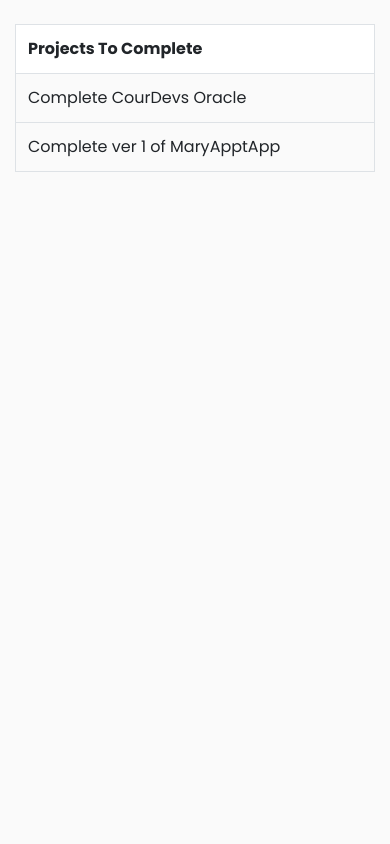
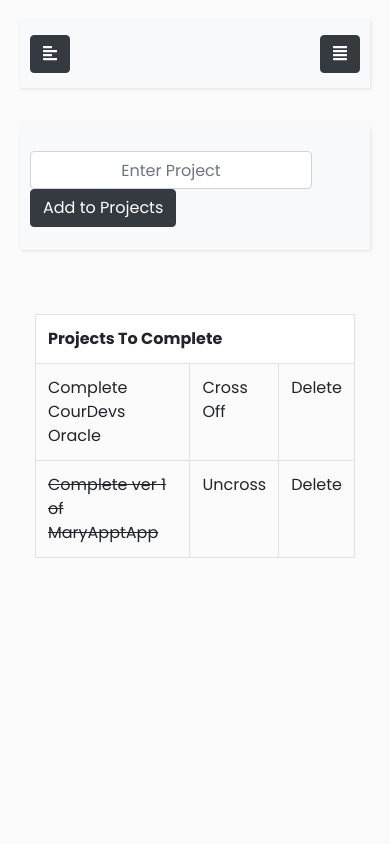
Before and after one commit to courthub74/CourDevs-Solutions, a Django app: page /projects/ in a window 390 px wide. Run offline with Django 3.2, Linux system fonts and the light colour scheme; data comes from the database, SQL or seed files in the repository; both versions use the stored data as it was after the commit; some libraries are stand-ins or nearby versions.

Commit message:
Projects Button added

```diff
--- /dev/null
+++ b/courdevs/forms.py
@@ -0,0 +1,2 @@
+from django import forms
+from .models import Projects
--- a/courdevs/templates/main.html
+++ b/courdevs/templates/main.html
@@ -31,7 +31,7 @@
                     <div class="collapse navbar-collapse" id="navbarSupportedContent">
                         <ul class="nav navbar-nav ml-auto">
                             <li class="nav-item active">
-                                <a class="nav-link" href="#">Projects</a>
+                                <a class="nav-link" href="{% url 'projects' %}">Projects</a>
                             </li>
                             <li class="nav-item">
                                 <a class="nav-link" href="#">Deliverables</a>
--- a/courdevs/templates/projects.html
+++ b/courdevs/templates/projects.html
@@ -3,7 +3,42 @@
 {% block content %}
 
 
+<div id="content">
 
+          <nav class="navbar navbar-expand-lg navbar-light bg-light">
+                <div class="container-fluid">
+
+                    <button type="button" id="sidebarCollapse" class="btn btn-dark mr-5">
+                        <i class="fas fa-align-left"></i>
+                        <span>Toggle Sidebar</span>
+                    </button>
+                    <button class="btn btn-dark d-inline-block d-lg-none ml-auto" type="button" data-toggle="collapse" data-target="#navbarSupportedContent" aria-controls="navbarSupportedContent" aria-expanded="false" aria-label="Toggle navigation">
+                        <i class="fas fa-align-justify"></i>
+                    </button>
+
+                    <!--Navbar Links-->
+                    <div class="collapse navbar-collapse" id="navbarSupportedContent">
+                        <ul class="nav navbar-nav ml-auto">
+                            <li class="nav-item active">
+                                <a class="nav-link" href="{% url 'projects' %}">Projects</a>
+                            </li>
+                            <li class="nav-item">
+                                <a class="nav-link" href="#">Deliverables</a>
+                            </li>
+                            <li class="nav-item">
+                                <a class="nav-link" href="#">Practices</a>
+                            </li>
+
+                        </ul>
+                    </div>
+
+                    <!--Entry Form-->
+
+                </div>
+            </nav>
+
+
+<!--BASIC VERSION-->
 <!-- {% if all_projects %}
 {% for stuff in all_projects %}
 
@@ -15,6 +50,37 @@
 {% endfor %}
 {% endif %} -->
 
+
+			<nav class="navbar navbar-expand-sm navbar-light bg-light">
+                <div class="container-fluid">
+
+                	<style type="text/css">
+                		.center {
+                			text-align: center;
+                		}
+                		.center-block {
+                			margin-right: auto;
+                			margin-left: auto;
+                		}
+                	</style>
+
+                	<div class="center-block">
+						<form class="form-inline my-2 my-lg-0" method="POST">
+                    		<input class="form-control mr-5 center" size="90" placeholder="Enter Project" name="projects">
+                    		<button type="button" class="btn btn-dark">Add to Projects</button>
+                    	</form>
+                    </div>
+
+                </div>
+            </nav>
+
+<!--STRIKER-->
+<style type="text/css">
+	.striker {
+		text-decoration: line-through;
+	}
+</style>
+
 	{% if all_projects %}
 		<div class="container">
 			<br>
@@ -24,13 +90,17 @@
         				{% if stuff.projectscomplete %}
 
         				<tr>
-        					<td>{{ stuff.projects }}</td>
+        					<td class="striker">{{ stuff.projects }}</td>
+        					<td>Uncross</td>
+        					<td>Delete</td>
         				</tr>
 
         				{% else %}
 
         				<tr>
         					<td>{{ stuff.projects }}</td>
+        					<td>Cross Off</td>
+        					<td>Delete</td>
         				</tr>
 
 
@@ -40,6 +110,7 @@
         		</table>
     {% endif %}
         </div>
+    </div>
 
 
 
--- a/coursolutions/settings.py
+++ b/coursolutions/settings.py
@@ -107,3 +107,6 @@ USE_TZ = True
 # https://docs.djangoproject.com/en/3.0/howto/static-files/
 
 STATIC_URL = '/static/'
+STATICFILES_DIRS = [
+    os.path.join(BASE_DIR, 'courdevs/static')
+]
```
Also changed, not shown: db.sqlite3.
